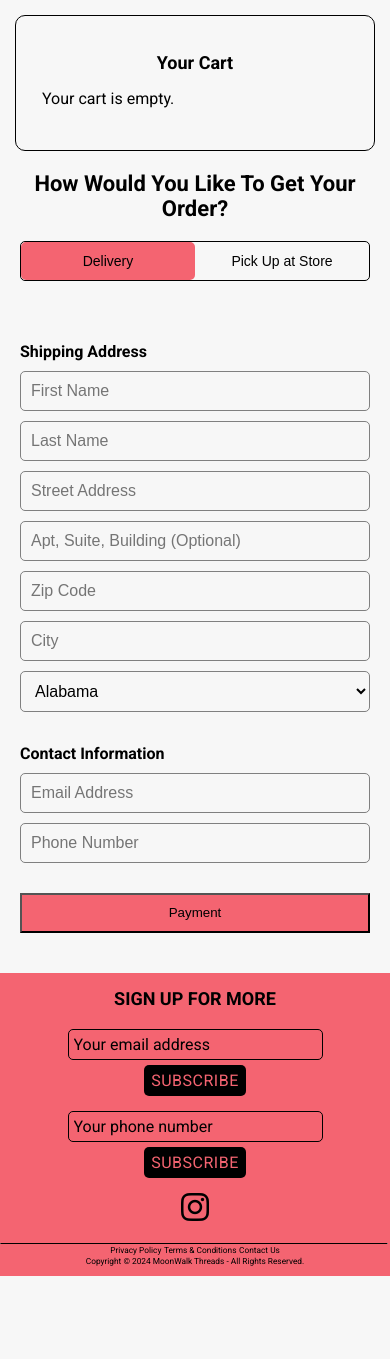
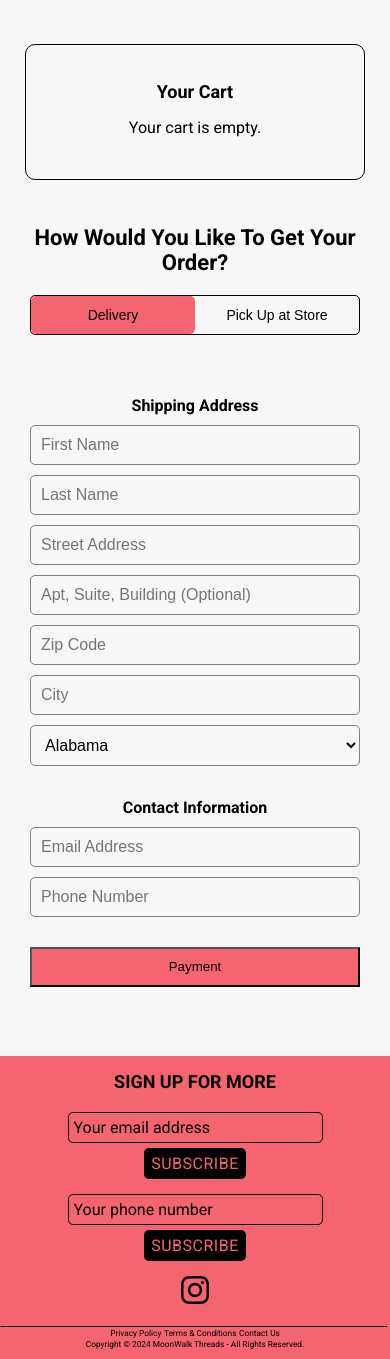
Before and after one commit to ctrl-alt-elite-devs/project-moonwalk, a Django app: page /checkout/ in a window 390 px wide. Shown: the part 103-1462 px from the top of the page. Before the commit the page ends 1379 px from the top, so only its background shows below. Run offline with Django 5.2, Linux system fonts and the light colour scheme; some libraries are stand-ins or nearby versions; some web fonts are replaced.

Commit message:
formatted cart info for desktop and mobile

```diff
--- a/myapp/templates/base.html
+++ b/myapp/templates/base.html
@@ -15,7 +15,7 @@
 
     <!-- Load static files -->
     {% load static %}
-    <script type="text/javascript" src="static/scripts/events.js"></script>
+    <script type="text/javascript" src="{% static 'scripts/events.js' %}"></script>
     <!-- Link to your custom CSS file -->
     <link rel="stylesheet" href="{% static 'css/homestyles.css' %}">
     <link rel="stylesheet" href="{% static 'css/shopstyles.css' %}">
@@ -28,6 +28,7 @@
     <link rel="stylesheet" href="{% static 'css/about.css' %}">
     <link rel="stylesheet" href="{% static 'css/contact.css' %}">
     <link rel="stylesheet" href="{% static 'css/payment.css' %}">
+    <link rel="stylesheet" href="{% static 'css/order-summary.css' %}">
 
     <script src="https://kit.fontawesome.com/34f0afb215.js" crossorigin="anonymous"></script>
     <link href="https://fonts.googleapis.com/css2?family=DM+Sans:ital,opsz,wght@0,9..40,100..1000;1,9..40,100..1000&family=Edu+AU+VIC+WA+NT+Dots:wght@400..700&family=Old+Standard+TT:ital,wght@0,400;0,700;1,400&family=Roboto:ital,wght@0,100;0,300;0,400;0,500;0,700;0,900;1,100;1,300;1,400;1,500;1,700;1,900&display=swap" rel="stylesheet">
@@ -168,7 +169,7 @@
         <div class="signup-content login-content">
             <span class="login-x signup-close">&times;</span>
             <form id="signup-form">
-                <label for="email">Email</label>
+                <label for="signup-email">Email</label>
                 <input type="email" id="signup-email" name="email" required>
 
                 <div class = "name-row-container">
--- a/myapp/templates/checkout.html
+++ b/myapp/templates/checkout.html
@@ -6,7 +6,12 @@
     <link rel="stylesheet" href="{% static 'css/checkout.css' %}"/>
 </head>
 {% block content %}
+<div class="checkout-page">
+    <div id="cart-summary-column">
         {% include 'cartSummary.html' %}
+    </div>
+
+    <div id="checkout-column">
         <div class="order-type">
             <h1>How Would You Like To Get Your Order?</h1>
         </div>
@@ -112,6 +117,9 @@
                 </form>
             </div>
 
+        </div>
+
+    </div>
 </div>
 
 <!--<div class="payment-stuff" id="payment" style="display:none">
--- a/static/css/cartSummary.css
+++ b/static/css/cartSummary.css
@@ -3,4 +3,15 @@
     border-radius: 10px;
 
     margin: 15px;
+    min-height: 390px;
 }
+
+@media screen and (max-width: 786px) {
+    .cart-summary-container {
+        border: 1px solid black;
+        border-radius: 10px;
+
+        margin: 15px;
+        min-height: auto;
+    }
+}
--- a/static/css/checkout.css
+++ b/static/css/checkout.css
@@ -138,3 +138,45 @@
 #pay-checkout:active {
     background-color: #F46471;
 }
+
+.checkout-page {
+    margin: 10px;
+    display: flex;
+
+}
+
+#cart-summary-column {
+    min-width: 49%;
+    margin: 10px;
+
+}
+
+#checkout-column {
+    min-width: 49%;
+    margin: 10px;
+    text-align: center;
+    align-content: center;
+    justify-content: center;
+}
+
+@media screen and (max-width: 768px) {
+    .checkout-page {
+        margin: 10px;
+        display: inline;
+
+        align-content: center;
+        justify-content: center;
+    }
+
+    #cart-summary-column {
+        text-align: center;
+        align-content: center;
+        justify-content: center;
+    }
+
+    #checkout-column {
+        text-align: center;
+        align-content: center;
+        justify-content: center;
+    }
+}
```
Also changed, not shown: myapp/templates/orderSummary.html (+6 -3 lines), myapp/templates/payment.html (+5 -4 lines), static/css/order-summary.css (+33 -2 lines), static/css/payment.css (+35 -3 lines). Lines whose indentation alone changed are shown as unchanged.
